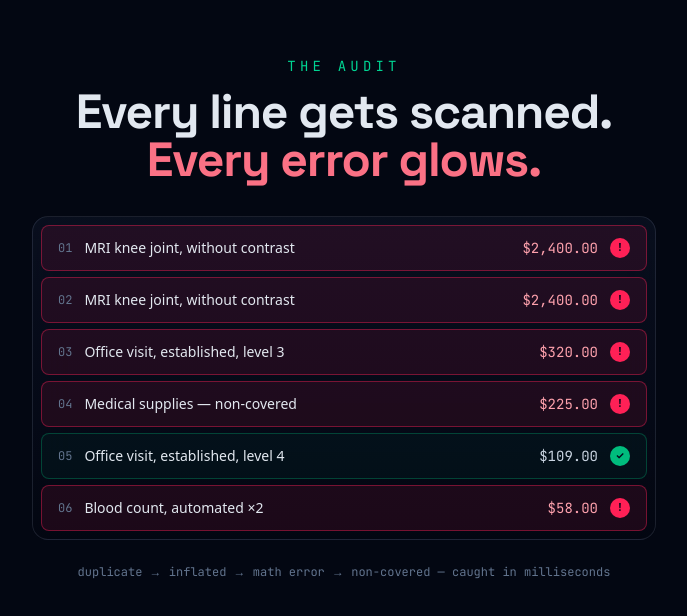
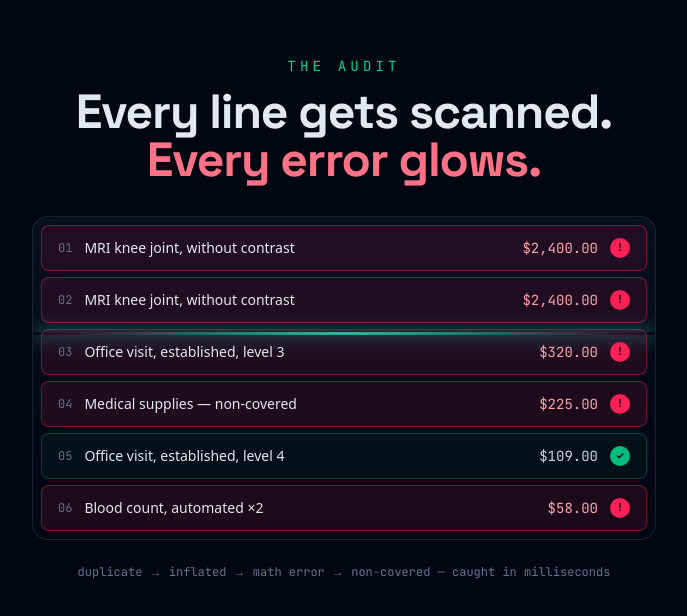
Before and after one commit to AhamedAAHA/Gemini, a Next.js app: page / in a window 1280 px wide. Shown: the part 1861-2477 px from the top of the page, without its empty margins (296-983 px from the left). Built offline with nearby package versions, Linux system fonts and the light colour scheme.

Commit message:
feat: add scan beam and staggered line reveals

```diff
--- a/app/components/home/ActAudit.tsx
+++ b/app/components/home/ActAudit.tsx
@@ -32,6 +32,7 @@ export default function ActAudit() {
         </motion.div>
 
         <div className="glass-strong relative overflow-hidden rounded-2xl p-2">
+          <div className="scan-beam" />
           <div className="space-y-1.5">
             {ITEMS.map((item, i) => (
               <motion.div
@@ -39,7 +40,7 @@ export default function ActAudit() {
                 initial={{ opacity: 0, x: -18 }}
                 whileInView={{ opacity: 1, x: 0 }}
                 viewport={{ once: true, margin: "-40px" }}
-                transition={{ duration: 0.45 }}
+                transition={{ duration: 0.45, delay: i * 0.09 }}
                 className={`relative flex items-center justify-between rounded-lg border px-4 py-3 transition-colors duration-500 ${
                   item.bad
                     ? "border-rose-500/40 bg-rose-500/10 hover:bg-rose-500/15"
```
